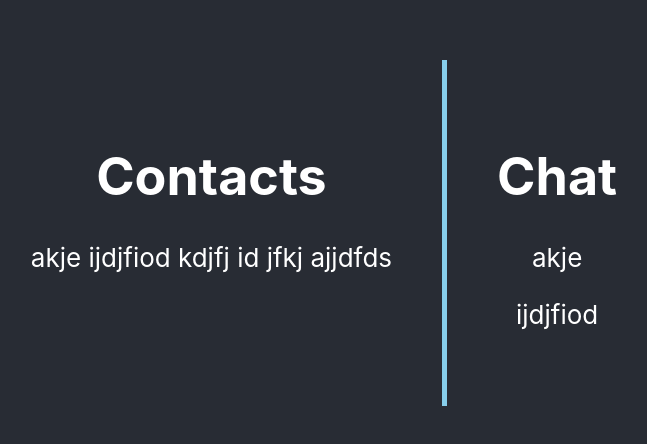
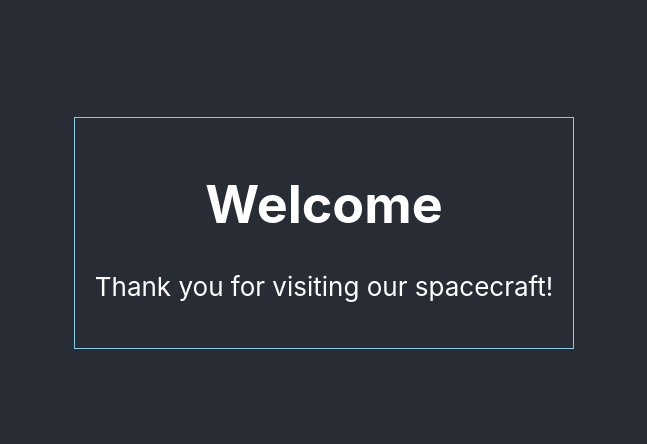
Before and after one commit to eshellster/react-w3resource, a React (Create React App) app: page / in a window 1280 px wide. Shown: the part 152-596 px from the top of the page, without its empty margins (316-963 px from the left). Built offline with nearby package versions, Linux system fonts and the light colour scheme.

Commit message:
components 세분화

```diff
--- a/src/App.js
+++ b/src/App.js
@@ -1,12 +1,12 @@
 import React from "react";
 import "./App.css";
-import Main from "./component/CompositionsAndInheritance/SplitPane";
+import { WelcomeDialog } from "./component/CompositionsAndInheritance/WelcomeDialog";
 
 function App() {
   return (
     <div className="App">
       <header className="App-header">
-        <Main />
+        <WelcomeDialog />
       </header>
     </div>
   );
--- a/src/component/CompositionsAndInheritance/WelcomeDialog.js
+++ b/src/component/CompositionsAndInheritance/WelcomeDialog.js
@@ -8,11 +8,17 @@ function FancyBorder(props) {
   );
 }
 
-export function WelcomeDialog() {
+function Dialog(props) {
   return (
     <FancyBorder color="blue">
-      <h1 className="Dialog-title">Welcome</h1>
-      <p className="Dialog-message">Thank you for visiting our spacecraft!</p>
+      <h1 className="Dialog-title">{props.title}</h1>
+      <p className="Dialog-message">{props.message}</p>
     </FancyBorder>
   );
 }
+
+export function WelcomeDialog() {
+  return (
+    <Dialog title="Welcome" message="Thank you for visiting our spacecraft!" />
+  );
+}
```
